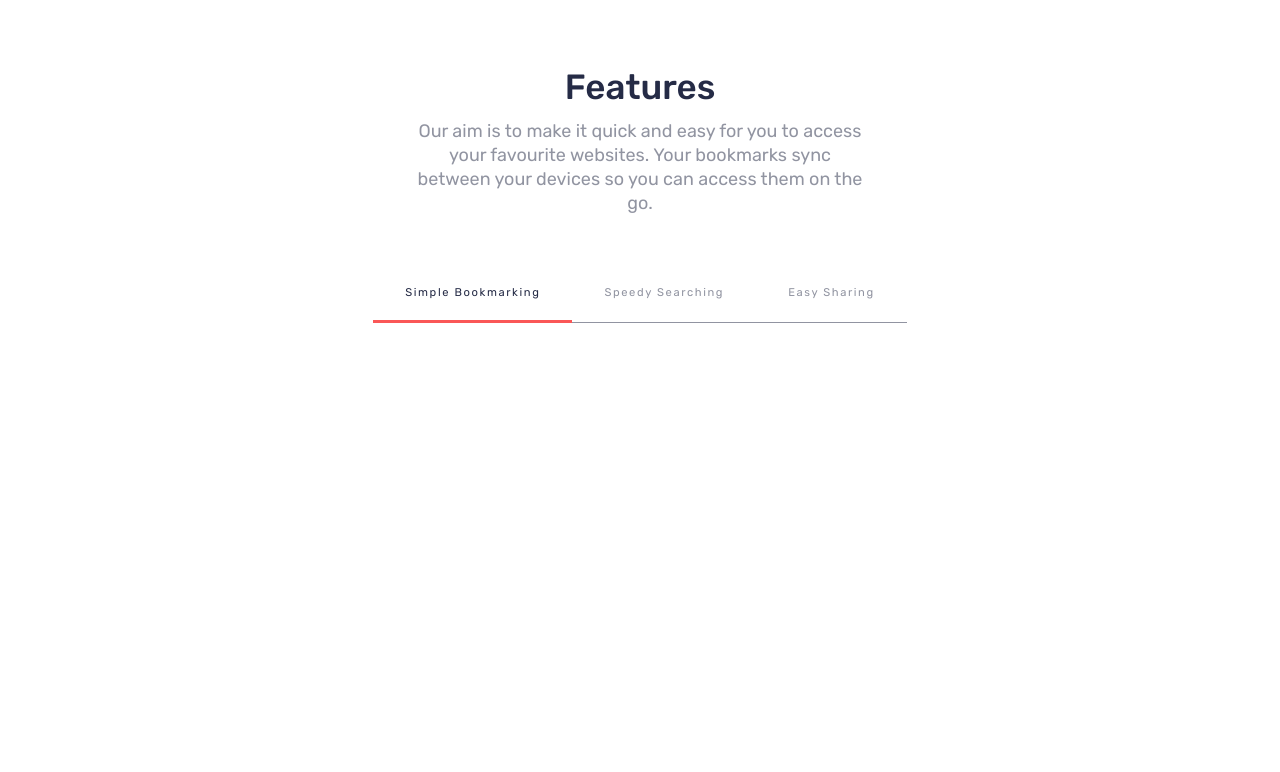
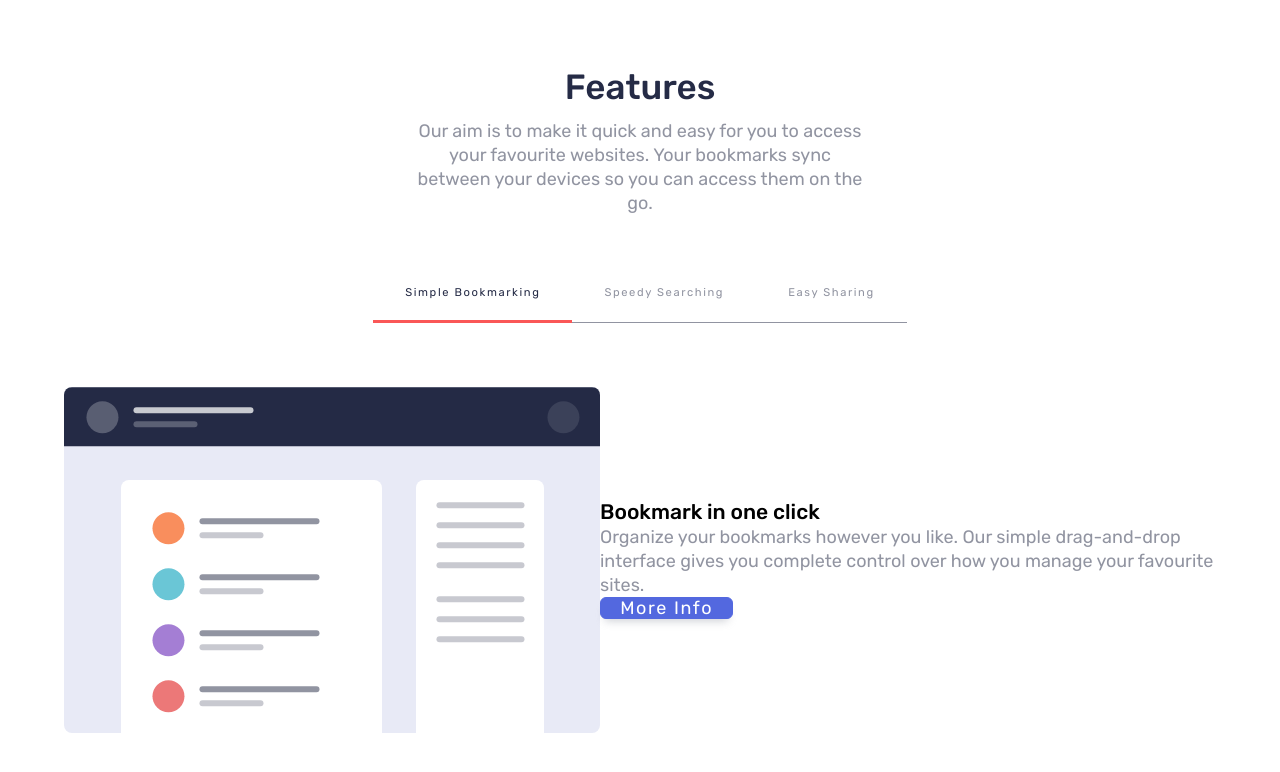
Before and after one commit to atorres-io/frontend-mentor-bookmark-landing-page, a website: page sources/index.html in a window 1280 px wide. Shown: the part 595-1367 px from the top of the page. Before the commit the page ends 966 px from the top, so only its background shows below. Drawn offline with nearby package versions, Linux system fonts and the light colour scheme.

Commit message:
feat(layout): menu

```diff
--- a/sources/index.html
+++ b/sources/index.html
@@ -54,6 +54,14 @@
         <a>Speedy Searching</a>
         <a>Easy Sharing</a>
       </div>
+      <div class='features wrapper white-space-xl white-space-xxl-bottom flex row-nowrap md-column-nowrap row-v-center md-column-h-center md-column-v-start'>
+        <figure><img id='menuImage' src='./assets/images/illustration-features-tab-1.svg' alt='Illustration Feature' /></figure>
+        <div>
+          <h3 id='menuTitle' class='display-3'>Bookmark in one click</h3>
+          <p id='menuContent'>Organize your bookmarks however you like. Our simple drag-and-drop interface gives you complete control over how you manage your favourite sites.</p>
+          <a class='link-button blue' href='#'>More Info</a>
+        </div>
+      </div>
     </main>
 
     <section id='navMobile' class='nav-mobile'>
```
